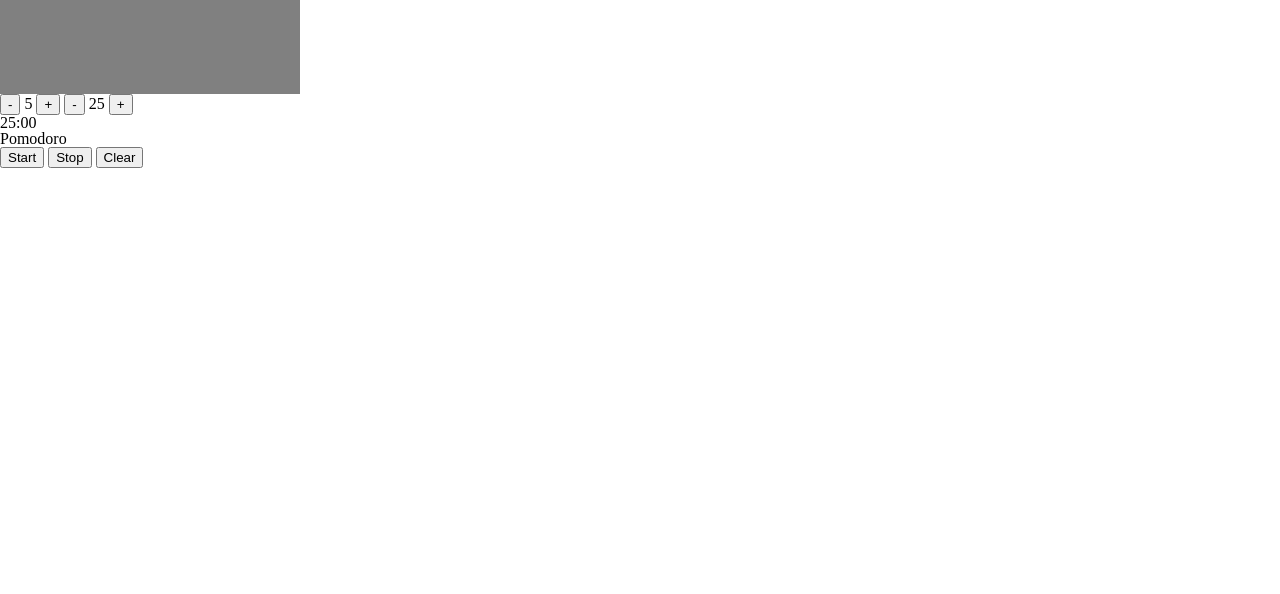
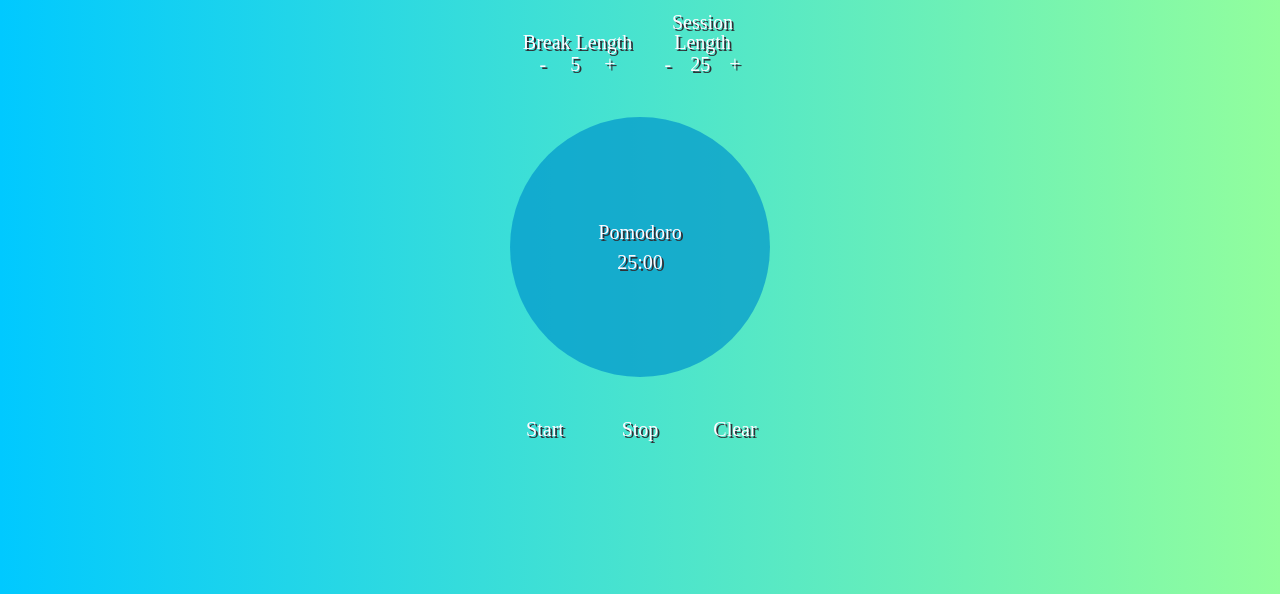
Before and after one commit to vanillaSlice/PomodoroClock, a plain HTML site: page index.html in a window 1280 px wide. Shown: the part 206-800 px from the top of the page. Drawn offline with Linux system fonts and the light colour scheme; a web font is replaced by a local one.

Commit message:
Completed project

```diff
--- a/index.html
+++ b/index.html
@@ -5,32 +5,42 @@
   <meta charset="UTF-8">
   <meta name="viewport" content="width=device-width, initial-scale=1.0">
   <meta http-equiv="X-UA-Compatible" content="ie=edge">
-  <title>Document</title>
-  <link rel="stylesheet" href="./reset.css">
-  <link rel="stylesheet" href="./main.css">
+  <title>Pomodoro Clock</title>
+  <link rel="stylesheet" type="text/css" href="https://fonts.googleapis.com/css?family=Holtwood+One+SC">
+  <link rel="stylesheet" type="text/css" href="./reset.css">
+  <link rel="stylesheet" type="text/css" href="./main.css">
 </head>
 
 <body>
-
-  <div class="outer">
-    <div id="fill">
-    </div>
-  </div>
+  <main>
+    <h1>Pomodoro Clock</h1>
+    <div id="mode-buttons">
+      <div id="break-length-buttons">
+        <p>Break Length</p>
         <button type="button" id="decrease-break">-</button>
         <span id="break-length"></span>
         <button type="button" id="increase-break">+</button>
+      </div>
+      <div id="session-length-buttons">
+        <p>Session Length</p>
         <button type="button" id="decrease-session">-</button>
         <span id="session-length"></span>
         <button type="button" id="increase-session">+</button>
-  <br>
-  <span id="remaining-time"></span>
-  <br>
-  <span id="mode"></span>
-  <br>
+      </div>
+    </div>
+    <div id="progress">
+      <div id="fill"></div>
+      <div id="center">
+        <p id="mode"></p>
+        <p id="remaining-time"></p>
+      </div>
+    </div>
+    <div id="control-buttons">
       <button type="button" id="start">Start</button>
       <button type="button" id="stop">Stop</button>
       <button type="button" id="clear">Clear</button>
-
+    </div>
+  </main>
   <script src="./main.js"></script>
 </body>
 
--- a/main.css
+++ b/main.css
@@ -1,13 +1,128 @@
-.outer {
-  background-color: grey;
-  width: 300px;
-  height: 300px;
+/*
+  COLOURS
+             R    G    B
+    white - 255, 250, 255
+    black -  48,  48,  54
+    grey  - 179, 174, 179
+    blue  -   0, 201, 255
+          -   0, 150, 204 (20% darker)
+    green - 146, 254, 157
+          -  95, 203, 106 (20% darker)
+    red   - 252,  81,  48
+*/
+
+html {
+  font-size: 62.5%;
+}
+
+body {
+  font-family: 'Holtwood One SC', serif;
+  background: rgb(0, 201, 255);
+  background: -webkit-linear-gradient(left, rgb(0, 201, 255), rgb(146, 254, 157));
+  background: linear-gradient(to right, rgb(0, 201, 255), rgb(146, 254, 157));
+  display: -webkit-box;
+  display: -ms-flexbox;
+  display: flex;
+  -webkit-box-align: center;
+  -ms-flex-align: center;
+  align-items: center;
+  -webkit-box-pack: center;
+  -ms-flex-pack: center;
+  justify-content: center;
+  text-align: center;
+  min-height: 100%;
+  min-height: 100vh;
+  font-size: 2rem;
+  color: rgb(255, 250, 255);
+  text-shadow: 0.2rem 0.2rem rgb(48, 48, 54);
+}
+
+* {
+  box-sizing: border-box;
+}
+
+main {
+  margin: 2rem;
+}
+
+h1 {
+  font-size: 3.6rem;
+}
+
+#mode-buttons {
+  margin-top: 3rem;
+}
+
+#break-length-buttons,
+#session-length-buttons {
+  width: 40%;
+  display: inline-block;
+}
+
+#break-length,
+#session-length {
+  width: 30%;
+  display: inline-block;
+}
+
+button {
+  cursor: pointer;
+  font-family: inherit;
+  border: none;
+  background: none;
+  color: inherit;
+  text-shadow: inherit;
+  outline: none;
+  font-size: inherit;
+}
+
+button:hover,
+button:focus {
+  color: rgb(179, 174, 179);
+}
+
+#progress {
+  overflow: hidden;
   position: relative;
+  margin: 2rem auto;
+  width: 30rem;
+  height: 30rem;
+  border-radius: 50%;
+  vertical-align: bottom;
+}
+
+#center {
+  margin: 2rem;
+  position: absolute;
+  width: 26rem;
+  height: 26rem;
+  border-radius: 50%;
+  background-color: rgba(0, 150, 204, 0.7);
+}
+
+body[data-mode="Session"] #center {
+  background-color: rgba(95, 203, 106, 0.7);
+}
+
+body[data-mode="Break"] #center {
+  background-color: rgba(252, 81, 48, 0.7);
 }
 
 #fill {
-  background-color: blue;
   position: absolute;
+  background-color: rgb(255, 250, 255);
   bottom: 0;
   width: 100%;
 }
+
+#mode {
+  margin-top: 10.5rem;
+}
+
+#remaining-time {
+  margin-top: 1rem;
+}
+
+#control-buttons button {
+  width: 30%;
+}
--- a/main.js
+++ b/main.js
@@ -62,36 +62,36 @@
       startTime = Date.now();
       document.body.setAttribute('data-mode', mode);
       modeElement.innerText = mode;
-      timerIntervalId = setInterval(updateTimer, 500);
+      timerIntervalId = setInterval(updateTimer, 200);
     }
   });
 
   function updateTimer() {
-    // 1. Update remaining time
+    // 1. Switch mode if needed
+    if (remainingTime <= 0) {
+      if (mode === 'Session') {
+        mode = 'Break';
+        timerLength = minutesToMilliseconds(breakLengthInMinutes);
+      } else {
+        mode = 'Session';
+        timerLength = minutesToMilliseconds(sessionLengthInMinutes);
+      }
+      startTime = Date.now();
+      originalTimerLength = timerLength;
+      remainingTime = timerLength;
+      document.body.setAttribute('data-mode', mode);
+      modeElement.innerText = mode;
+    }
+
+    // 2. Update remaining time
     var elapsedTime = Date.now() - startTime;
     remainingTime = timerLength - elapsedTime;
     remainingTimeElement.innerText = formatTime(remainingTime);
 
-    // 2. Update fill element height in DOM
+    // 3. Update fill element height in DOM
     var percentageComplete = parseInt((originalTimerLength - remainingTime) /
       originalTimerLength * 100);
     fillElement.style.height = percentageComplete + '%';
-
-    // 3. Switch mode if needed
-    if (remainingTime > 0) {
-      return;
-    } else if (mode === 'Session') {
-      mode = 'Break';
-      timerLength = minutesToMilliseconds(breakLengthInMinutes);
-    } else {
-      mode = 'Session';
-      timerLength = minutesToMilliseconds(sessionLengthInMinutes);
-    }
-    startTime = Date.now();
-    originalTimerLength = timerLength;
-    remainingTime = timerLength;
-    document.body.setAttribute('data-mode', mode);
-    modeElement.innerText = mode;
   }
 
   document.getElementById('stop').addEventListener('click', function () {
```
Also changed, not shown: screenshot.png (added). Lines whose indentation alone changed are shown as unchanged.
